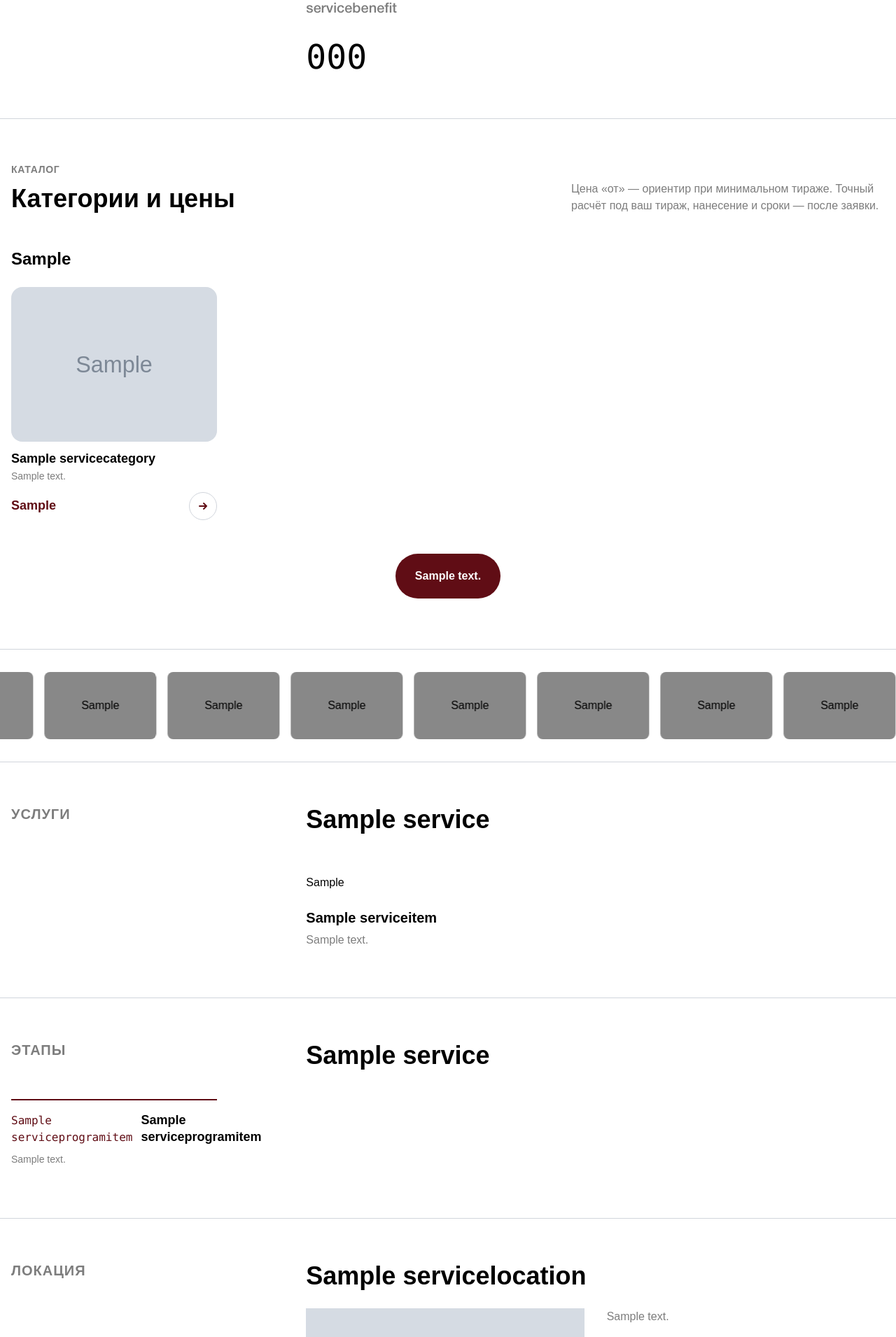
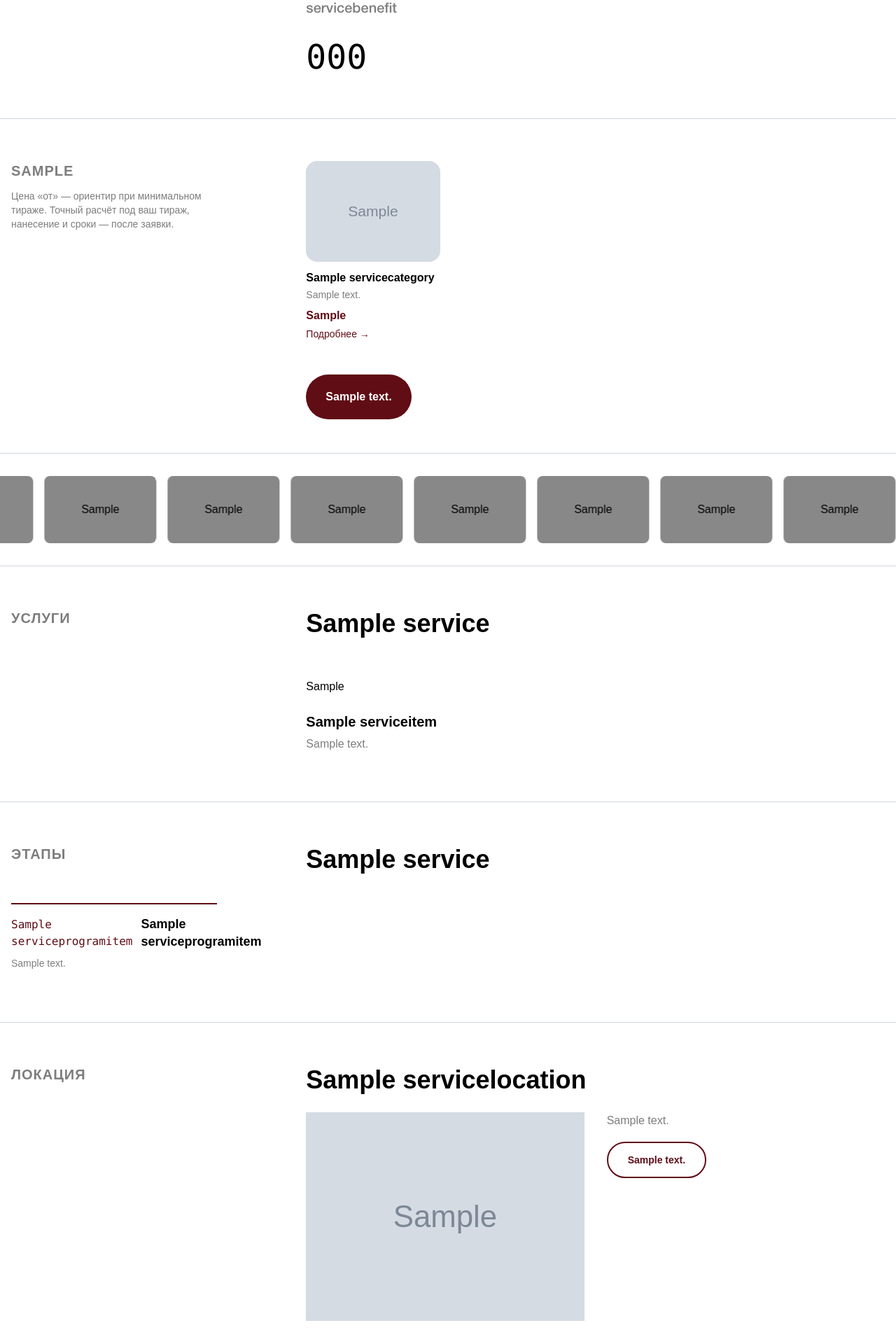
Before and after one commit to Zazh/event_django_azai, a Django app: a page that uses contents/templates/contents/includes/catalog.html in a window 1280 px wide. Shown: the part 1302-3212 px from the top of the page at 70% size. Run offline with Django 5.2, Linux system fonts and the light colour scheme; tables that the repository leaves empty hold one stand-in row (values such as "Sample post"); grey boxes marked "Sample" are stand-in pictures.

Commit message:
SN-20: каталог по канону — слева раздел, справа карточки-товары без кнопок
Co-Authored-By: Claude Opus 5.5 <noreply@anthropic.com>
Claude-Session: https://claude.ai/code/session_01KKTPqN5d5Wk94Aqw8S6Uuy

```diff
--- a/contents/templates/contents/includes/catalog.html
+++ b/contents/templates/contents/includes/catalog.html
@@ -1,25 +1,25 @@
-{# Секция «Каталог» на странице-направлении — витрина интернет-магазина: заголовок на всю ширину, сетка карточек, разделы. #}
+{# Секция «Каталог» на странице-направлении — по канону: слева название раздела (основной список — название страницы), справа сетка карточек-товаров; на телефоне — друг под другом. #}
 {% if catalog %}
 <section id="catalog" class="pt-9 pb-12 border-t border-gray-300">
-  <div class="px-4 py-6">
-    <div class="flex flex-wrap items-end justify-between gap-x-10 gap-y-3">
-      <div>
-        <span class="text-gray-500 text-sm uppercase font-semibold tracking-wider">Каталог</span>
-        <h2 class="md:text-4xl md:leading-11 text-3xl font-semibold pt-2">Категории и цены</h2>
+  {% for section in catalog %}
+  <div class="grid grid-cols-12 gap-4 px-4 {% if forloop.first %}py-6{% else %}pt-12 pb-6{% endif %}">
+    <div class="lg:col-span-4 col-span-full">
+      <div class="lg:sticky lg:top-8">
+        <h2 class="catalog-group text-gray-500 text-xl uppercase font-semibold tracking-wider">{{ section.title|default:service.card_title }}</h2>
+        {% if forloop.first %}
+        <p class="text-gray-500 text-sm pt-3 lg:max-w-xs">Цена «от» — ориентир при минимальном тираже. Точный расчёт под ваш тираж, нанесение и сроки — после заявки.</p>
+        {% endif %}
       </div>
-      <p class="text-gray-500 text-sm md:text-base md:max-w-md">Цена «от» — ориентир при минимальном тираже. Точный расчёт под ваш тираж, нанесение и сроки — после заявки.</p>
     </div>
-    {% for section in catalog %}
-    {% if section.title %}
-    <h3 class="catalog-group md:text-2xl text-xl font-semibold pt-12">{{ section.title }}</h3>
-    {% endif %}
-    <div class="grid xl:grid-cols-4 md:grid-cols-3 grid-cols-2 md:gap-x-6 gap-x-3 md:gap-y-10 gap-y-6 pt-6">
+    <div class="lg:col-span-8 col-span-full grid xl:grid-cols-4 md:grid-cols-3 grid-cols-2 md:gap-x-5 gap-x-3 md:gap-y-8 gap-y-6">
       {% for category in section.categories %}
         {% include 'contents/includes/category_card.html' %}
       {% endfor %}
     </div>
-    {% endfor %}
-    <div class="flex justify-center pt-12">
+  </div>
+  {% endfor %}
+  <div class="grid grid-cols-12 gap-4 px-4 pt-6">
+    <div class="col-span-full lg:col-start-5">
       <button class="btn-main"
               data-open-form
               data-source="Кнопка под каталогом - {{ service.card_title }}"
--- a/contents/templates/contents/includes/category_card.html
+++ b/contents/templates/contents/includes/category_card.html
@@ -1,30 +1,25 @@
-{# Карточка категории каталога — как карточка товара интернет-магазина: фото в плитке 4:3, название, описание, цена и кнопка расчёта. Переменные — category, service. #}
+{# Карточка категории каталога — как карточка товара интернет-магазина: фото в плитке 4:3, название, описание, цена; без кнопок. Со ссылкой (мерч → одежда) карточка целиком — ссылка. Переменные — category. #}
 {# На телефоне карточек две в ряд (~170 px): длинное слово («Гастрономические») переносится по слогам, не вылезая за карточку. #}
-<article class="catalog-card group flex flex-col h-full{% if not category.image %} rounded-2xl bg-gray-100 md:p-5 p-4{% endif %}">
+{% if category.link %}<a href="{{ category.link }}"{% else %}<article{% endif %} class="catalog-card group flex flex-col h-full{% if not category.image %} rounded-2xl bg-gray-100 md:p-5 p-4{% endif %}">
   {% if category.image %}
   <div class="aspect-[4/3] overflow-hidden rounded-2xl bg-gray-100">
-    <img src="{{ category.image.url }}" alt="{{ category.title }}" class="w-full h-full object-cover transition duration-300 group-hover:scale-105" loading="lazy">
+    <img src="{{ category.image.url }}" alt="{{ category.title }}" class="w-full h-full object-cover{% if category.link %} transition duration-300 group-hover:scale-105{% endif %}" loading="lazy">
   </div>
   {% endif %}
   <div class="flex flex-col grow max-md:hyphens-auto wrap-break-word{% if category.image %} pt-3{% endif %}">
-    <h3 class="md:text-lg text-base font-bold leading-snug">{{ category.title }}</h3>
+    <h3 class="text-base font-bold leading-snug{% if category.link %} group-hover:text-brand-600{% endif %}">{{ category.title }}</h3>
     {% if category.description %}
     <p class="text-gray-500 text-sm leading-snug pt-1 line-clamp-3">{{ category.description|linebreaksbr }}</p>
     {% endif %}
-    <div class="flex items-center justify-between gap-2 mt-auto pt-3">
+    <div class="mt-auto pt-2">
       {% if category.price_from %}
-      <span class="price-from md:text-lg text-base font-bold leading-tight">{{ category.price_from }}</span>
-      {% else %}
+      <span class="price-from text-base font-bold leading-tight">{{ category.price_from }}</span>
+      {% elif not category.link %}
       <span class="text-sm text-gray-500 leading-tight">Цена по запросу</span>
       {% endif %}
       {% if category.link %}
-      <a href="{{ category.link }}" class="catalog-card-cta" title="Подробнее"><svg class="size-4" viewBox="0 0 16 16" fill="none" stroke="currentColor" stroke-width="2" stroke-linecap="round" stroke-linejoin="round" aria-hidden="true"><path d="M3 8h10M9 4l4 4-4 4"/></svg><span class="sr-only">Подробнее: {{ category.title }}</span></a>
-      {% else %}
-      <button type="button" class="catalog-card-cta" title="Рассчитать"
-              data-open-form
-              data-source="Категория: {{ category.title }} - {{ service.card_title }}"
-              {% if service.pdf_file %}data-pdf-url="{{ service.pdf_file.url }}"{% endif %}><svg class="size-4" viewBox="0 0 16 16" fill="none" stroke="currentColor" stroke-width="2" stroke-linecap="round" aria-hidden="true"><path d="M8 3v10M3 8h10"/></svg><span class="sr-only">Рассчитать: {{ category.title }}</span></button>
+      <span class="catalog-card-more block text-sm font-medium text-brand-600 pt-1">Подробнее →</span>
       {% endif %}
     </div>
   </div>
-</article>
+{% if category.link %}</a>{% else %}</article>{% endif %}
--- a/tailwind/main.css
+++ b/tailwind/main.css
@@ -173,10 +173,6 @@
 }
 .concept-card a:hover h3 {
     color: var(--theme-label, var(--color-brand-600));
-}
-/* Карточка категории каталога: круглая кнопка «Рассчитать» / «Подробнее» в строке цены */
-.catalog-card-cta {
-    @apply inline-flex shrink-0 items-center justify-center md:size-10 size-9 rounded-full border border-gray-300 bg-white text-brand-600 cursor-pointer transition hover:bg-brand-600 hover:border-brand-600 hover:text-white;
 }
 .hero-back {
     @apply text-sm text-gray-500 hover:text-brand-600;
```
Also changed, not shown: contents/tests.py (+6 -10 lines), e2e/catalog.md (+14 -22 lines), e2e/README.md, static/dist/styles.css.
